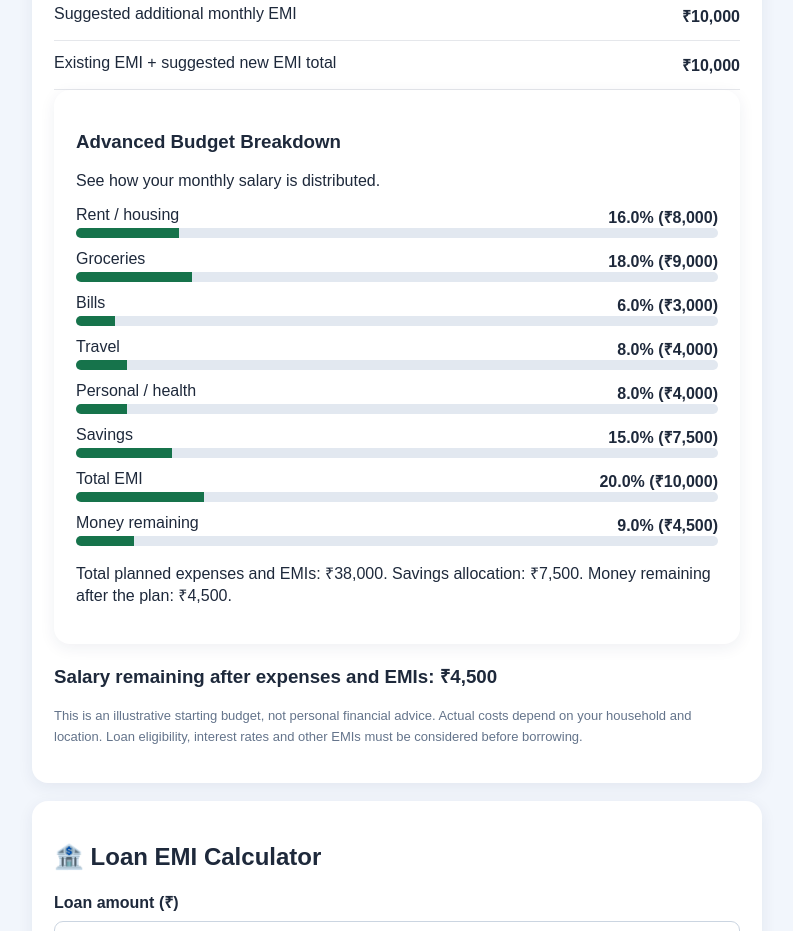
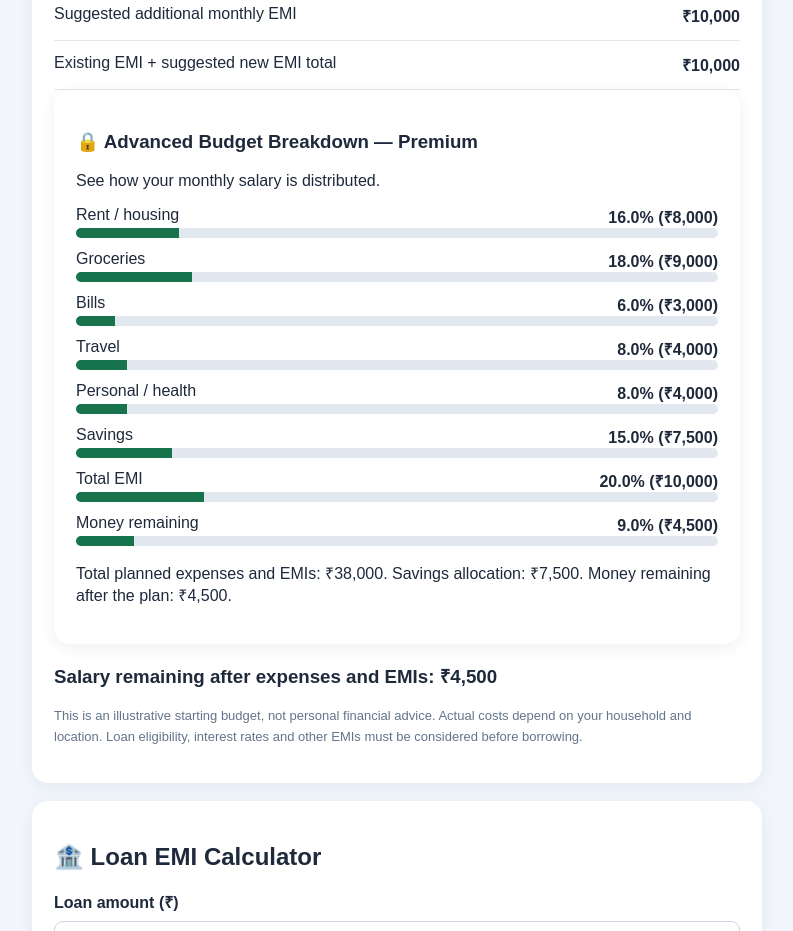
Before and after one commit to Parth11511/SalarySmart, a plain HTML site: page index.html in a window 1280 px wide. Shown: the part 1240-2171 px from the top of the page, without its empty margins (243-1036 px from the left). Drawn offline with Linux system fonts and the light colour scheme.

Commit message:
Update index.html

```diff
--- a/index.html
+++ b/index.html
@@ -139,7 +139,7 @@
       </div>
       <div id="budgetRows"></div>
       <div class="card" id="advancedBreakdown">
-  <h3>Advanced Budget Breakdown</h3>
+ <h3>🔒 Advanced Budget Breakdown — Premium</h3>
   <p>See how your monthly salary is distributed.</p>
 
   <div id="budgetPercentages"></div>
```
